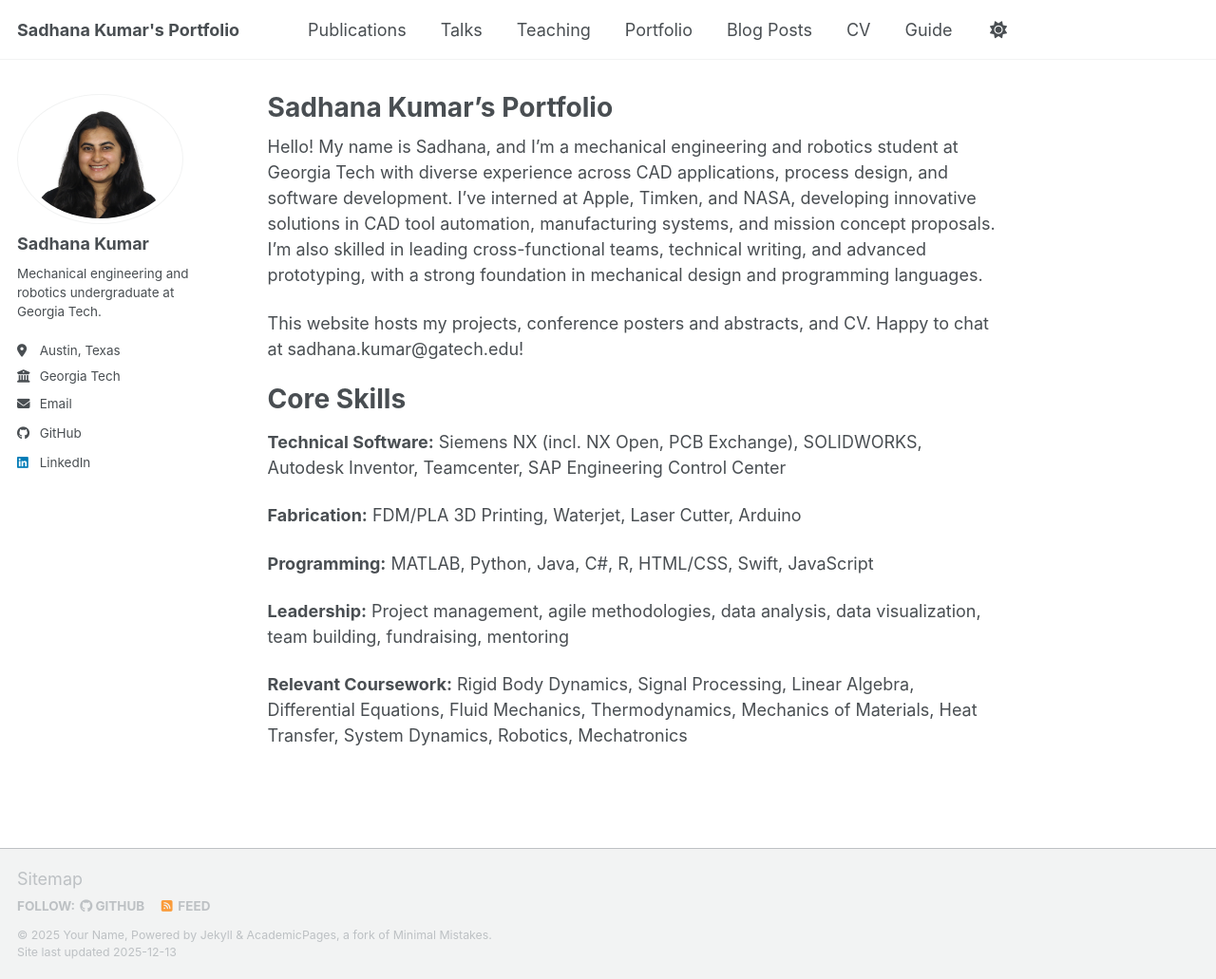
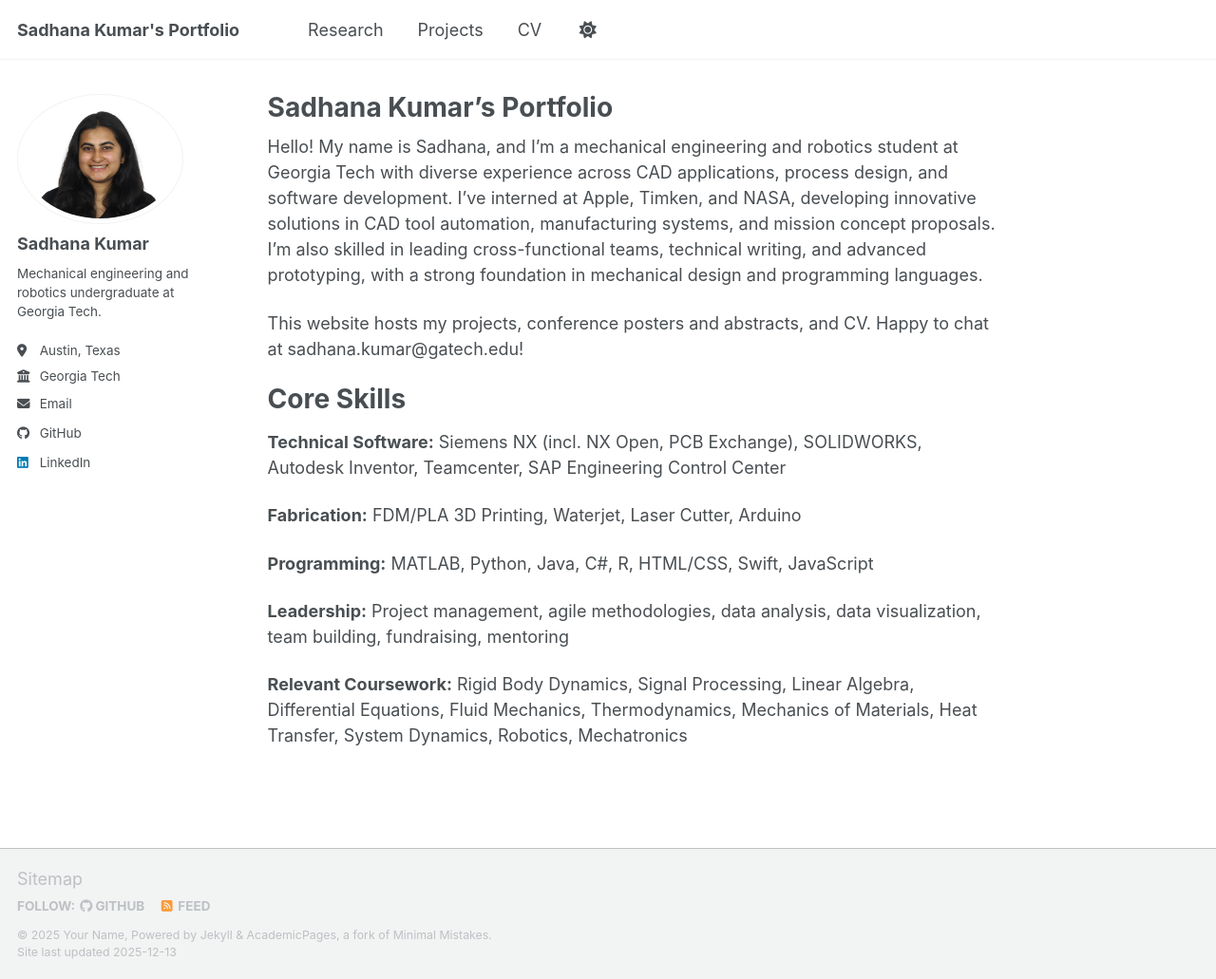
Before and after one commit to s-kumar72/s-kumar72.github.io, a Jekyll site: the page built from _pages/about.md, in a window 1280 px wide and 1031 px high. Shown: the whole window at 95% size. Built offline with Jekyll 4.4.1, drawn with Linux system fonts in a browser that asks for light colours; a script bundle is joined from its source files by our own code; library files that are not in the unit come from our copies.

Commit message:
Update navigation.yml

```diff
--- a/_data/navigation.yml
+++ b/_data/navigation.yml
@@ -8,26 +8,14 @@
 #      Markdown formatted page while the second is generated using JSON.
 
 main:
-  - title: "Publications"
-    url: /publications/
+  - title: "Research"
+    url: /research/
 
-  - title: "Talks"
-    url: /talks/
-
-  - title: "Teaching"
-    url: /teaching/
-
-  - title: "Portfolio"
-    url: /portfolio/
-
-  - title: "Blog Posts"
-    url: /year-archive/
+  - title: "Projects"
+    url: /projects/
 
   - title: "CV"
     url: /cv/
 
   # - title: "CV"
   #   url: /cv-json/
-
-  - title: "Guide"
-    url: /markdown/
```
